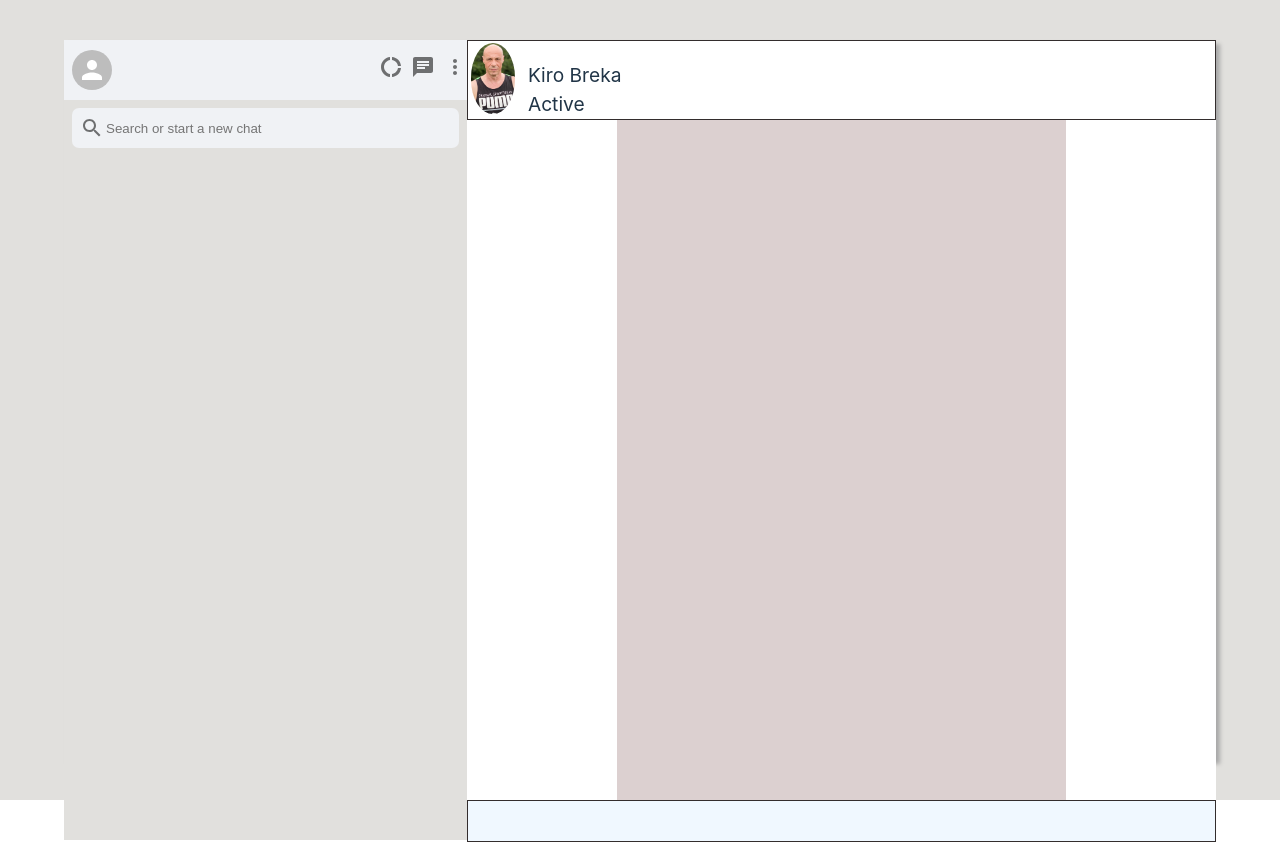
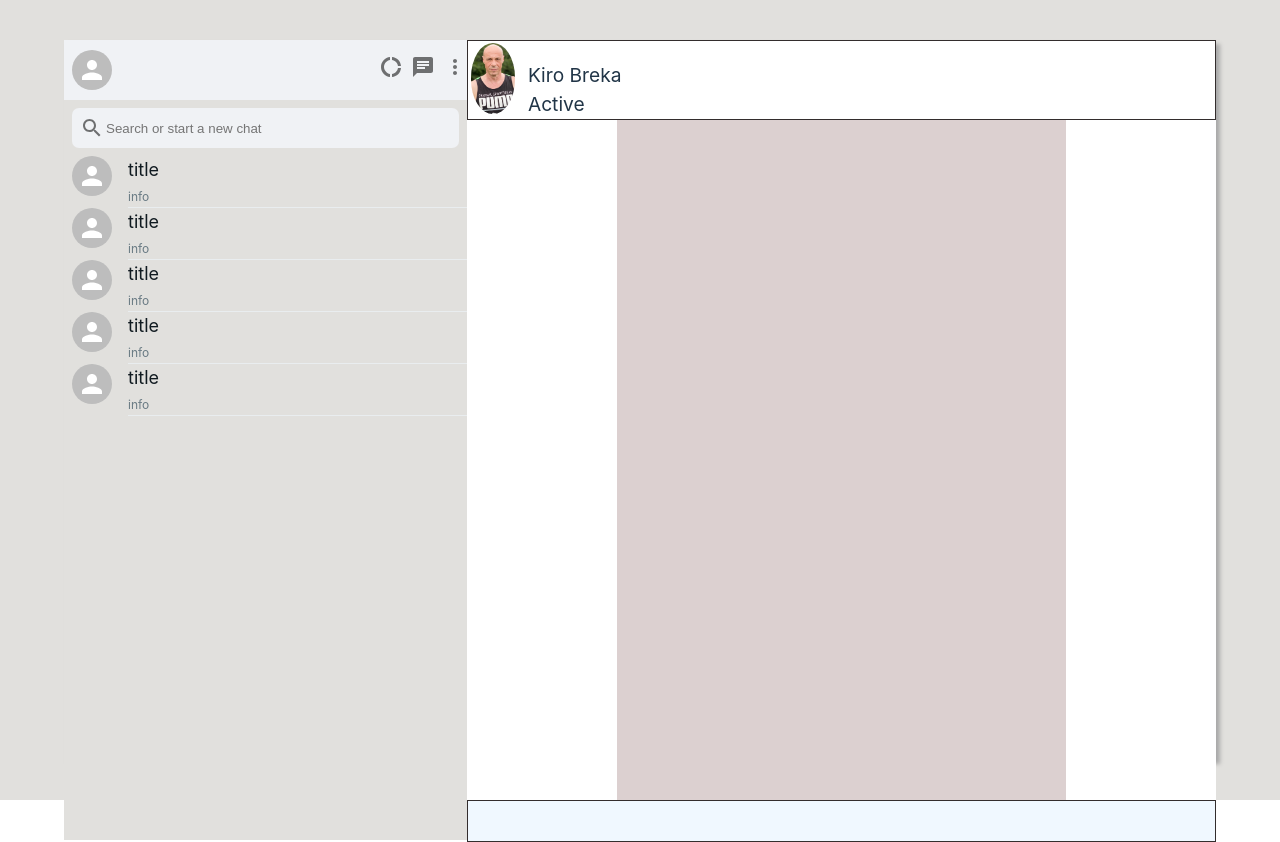
Before and after one commit to grizgy/chatApp, a React (Vite) app in the folder client/: page / in a window 1280 px wide. Built offline with nearby package versions, Linux system fonts and the light colour scheme; no server answers.

Commit message:
chatItem css and html

```diff
--- a/client/src/App.css
+++ b/client/src/App.css
@@ -22,12 +22,12 @@
 }
 
 
-#sidebar {
+.sidebar {
   background-color: #e1e0dd;
   grid-area: 1 / 1 / 2 / 2;
 }
 
-#chat{
+.chat{
   background-color: white;
   grid-area: 1 / 2 / 2 / 6;
 }
--- a/client/src/App.tsx
+++ b/client/src/App.tsx
@@ -4,6 +4,8 @@ import ChatIcon from '@mui/icons-material/Chat';
 import MoreVertIcon from '@mui/icons-material/MoreVert';
 import { Avatar } from '@mui/material';
 import SearchIcon from '@mui/icons-material/Search';
+
+import ChatItem from './components/chat-item';
 
 import Chat from './components/chat'
 
@@ -21,7 +23,7 @@ function App() {
       <div className='app'>
             <div className='app-body'>
 
-                <div id='sidebar'>
+                <div className='sidebar'>
                   <div className='sidebar-header'>
                           <Avatar color='action'/>
                           <div className='sidebar-header-right'>
@@ -37,12 +39,16 @@ function App() {
                       </div>
                   </div>
                   <div className='sidebar-list'>
-
+                      <ChatItem/>
+                      <ChatItem/>
+                      <ChatItem/>
+                      <ChatItem/>
+                      <ChatItem/>
                   </div>
 
                 </div>
 
-                <div id='chat'>
+                <div className='chat'>
                   <Chat></Chat>
                 </div>
 
--- /dev/null
+++ b/client/src/components/chat-item.css
@@ -0,0 +1,10 @@
+.chat-item{
+    display: grid;
+    grid-template-columns: 8px 40px auto;
+}
+
+.item-info{
+    margin-left: 16px;
+    border-bottom: 1px solid #e9edef;
+
+}
--- /dev/null
+++ b/client/src/components/chat-item.tsx
@@ -0,0 +1,19 @@
+import { Avatar } from '@mui/material';
+import './chat-item.css'
+
+function ChatItem () {
+
+    return (
+        <div className="chat-item">
+            <span/>
+            <Avatar/>
+            <div className="item-info">
+                <span className='title'>title</span><br/>
+                <span className='info'>info</span>
+            </div>
+        </div>
+    )
+
+}
+
+export default ChatItem;
--- a/client/src/index.css
+++ b/client/src/index.css
@@ -1,5 +1,4 @@
 body {
-
   margin: 0;
   display: grid;
   place-items: center;
@@ -40,3 +39,13 @@ body {
     background-color: #f9f9f9;
   }
 }
+
+.title {
+  font-size: 18px;
+  color: #111b21;
+}
+
+.info{
+  font-size: 12px;
+  color: #6a7b84;
+}
```
